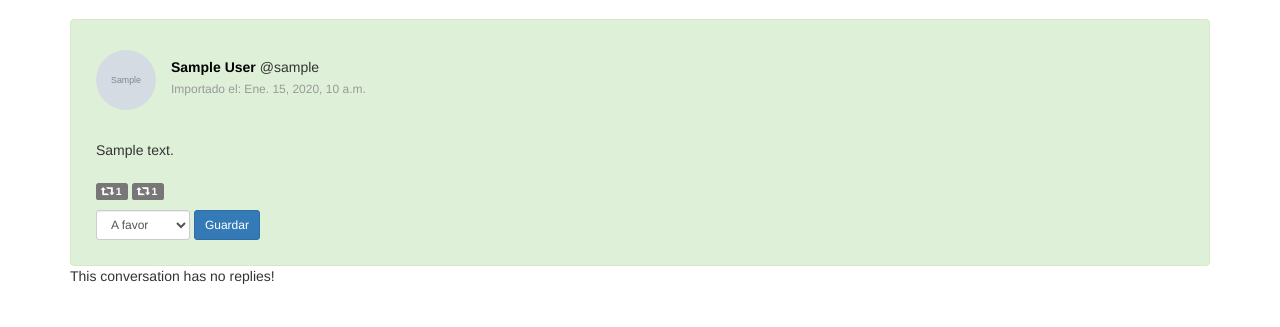
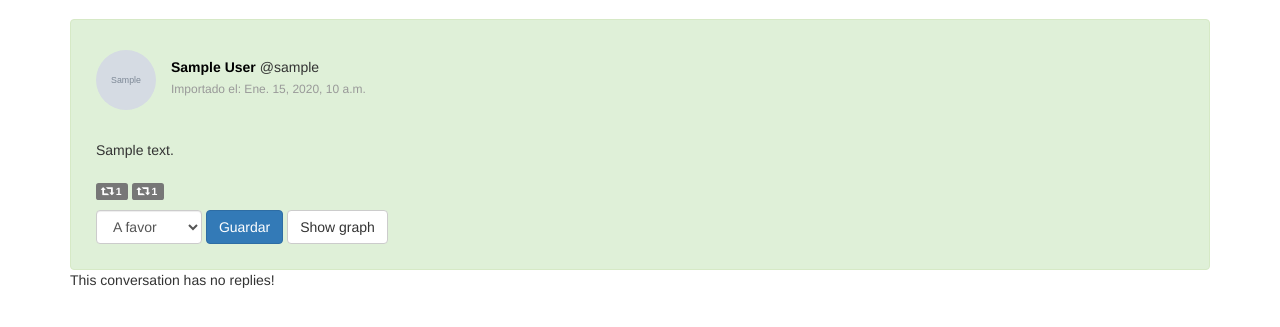
Before and after one commit to sanchezfauste/TweetDigraph, a Django app: page /conversation/1/show/ in a window 1280 px wide. Shown: the part 51-378 px from the top of the page. Run offline with Django 3.2, Linux system fonts and the light colour scheme; tables that the repository leaves empty hold one stand-in row (values such as "Sample post"); grey boxes marked "Sample" are stand-in pictures; parts of the project's set-up code (start-up, migrations or seed data) failed here and were passed over; some libraries are stand-ins or nearby versions.

Commit message:
Adding show buttons on conversations

```diff
--- a/Conversation/templates/conversation.html
+++ b/Conversation/templates/conversation.html
@@ -37,13 +37,14 @@
                     <p></p><form action="/conversation/{{ root_tweet.id }}/sentiment/edit" method="post" class="form-inline">
                         {% csrf_token %}
                         <input type="hidden" name="conversation_id" value="{{ root_tweet.id }}"/>
-                        <select id="sentiment_{{ root_tweet.id }}" name="sentiment" class="form-control input-sm selectWidth"
+                        <select id="sentiment_{{ root_tweet.id }}" name="sentiment" class="form-control selectWidth"
                                 onClick="changeSentiment('sentiment_{{ root_tweet.id }}', 'comment_{{ root_tweet.id }}')">
                             <option value="negative" {% if root_tweet.sentiment < 0 %} selected {% endif %}>En contra</option>
                             <option value="neutral" {% if root_tweet.sentiment == 0 %} selected {% endif %}>Neutral</option>
                             <option value="positive" {% if root_tweet.sentiment > 0 %} selected {% endif %}>A favor</option>
                         </select>
-                        <button type="submit" class="btn btn-primary btn-sm">Guardar</button>
+                        <button type="submit" class="btn btn-primary">Guardar</button>
+                        <a href="/conversation/{{ root_tweet.id }}/graph" role="button" class="btn btn-default">Show graph</a>
                     </form>
                 </div>
             </div>
@@ -74,13 +75,13 @@
                                     <form action="/conversation/{{ comment.0.id }}/sentiment/edit" method="post" class="form-inline">
                                         {% csrf_token %}
                                         <input type="hidden" name="conversation_id" value="{{ root_tweet.id }}"/>
-                                        <select id="sentiment_{{ comment.0.id }}" name="sentiment" class="form-control input-sm selectWidth"
+                                        <select id="sentiment_{{ comment.0.id }}" name="sentiment" class="form-control selectWidth"
                                                 onClick="changeSentiment('sentiment_{{ comment.0.id }}', 'comment_{{ comment.0.id }}')">
                                             <option value="negative" {% if comment.0.sentiment < 0 %} selected {% endif %}>En contra</option>
                                             <option value="neutral" {% if comment.0.sentiment == 0 %} selected {% endif %}>Neutral</option>
                                             <option value="positive" {% if comment.0.sentiment > 0 %} selected {% endif %}>A favor</option>
                                         </select>
-                                        <button type="submit" class="btn btn-primary btn-sm">Guardar</button>
+                                        <button type="submit" class="btn btn-primary">Guardar</button>
                                     </form>
                                 </div>
                             </div>
--- a/Conversation/templates/conversation_list.html
+++ b/Conversation/templates/conversation_list.html
@@ -28,6 +28,8 @@
                                         {# <h5 class="time">{{ comment.0.created_at }}</h5> #}
                                     </div>
                                     <p>{{ conversation.root_tweet.text }}</p>
+                                    <a href="/conversation/{{ conversation.root_tweet.id }}/show" role="button" class="btn btn-default">Show</a>
+                                    <a href="/conversation/{{ conversation.root_tweet.id }}/graph" role="button" class="btn btn-default">Show graph</a>
                                 </div>
                             </div>
                     {% endfor %}
```
